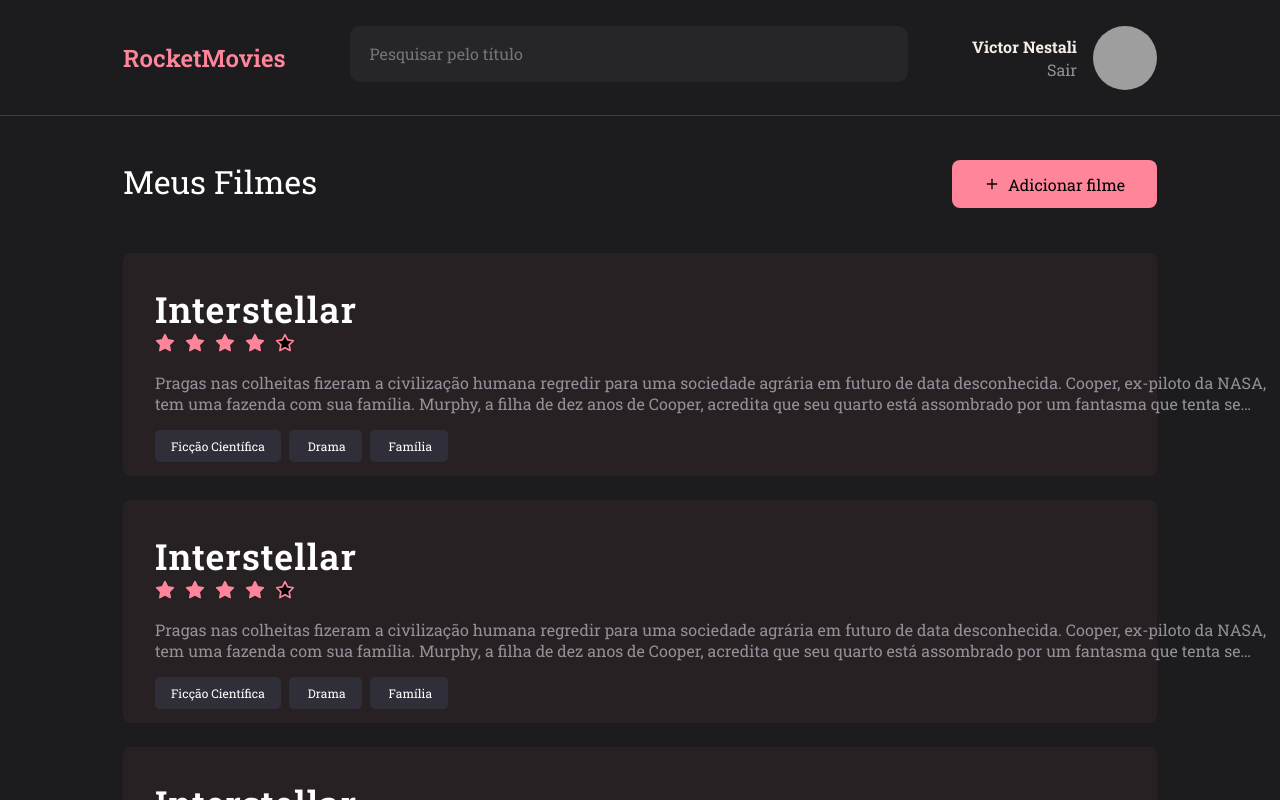
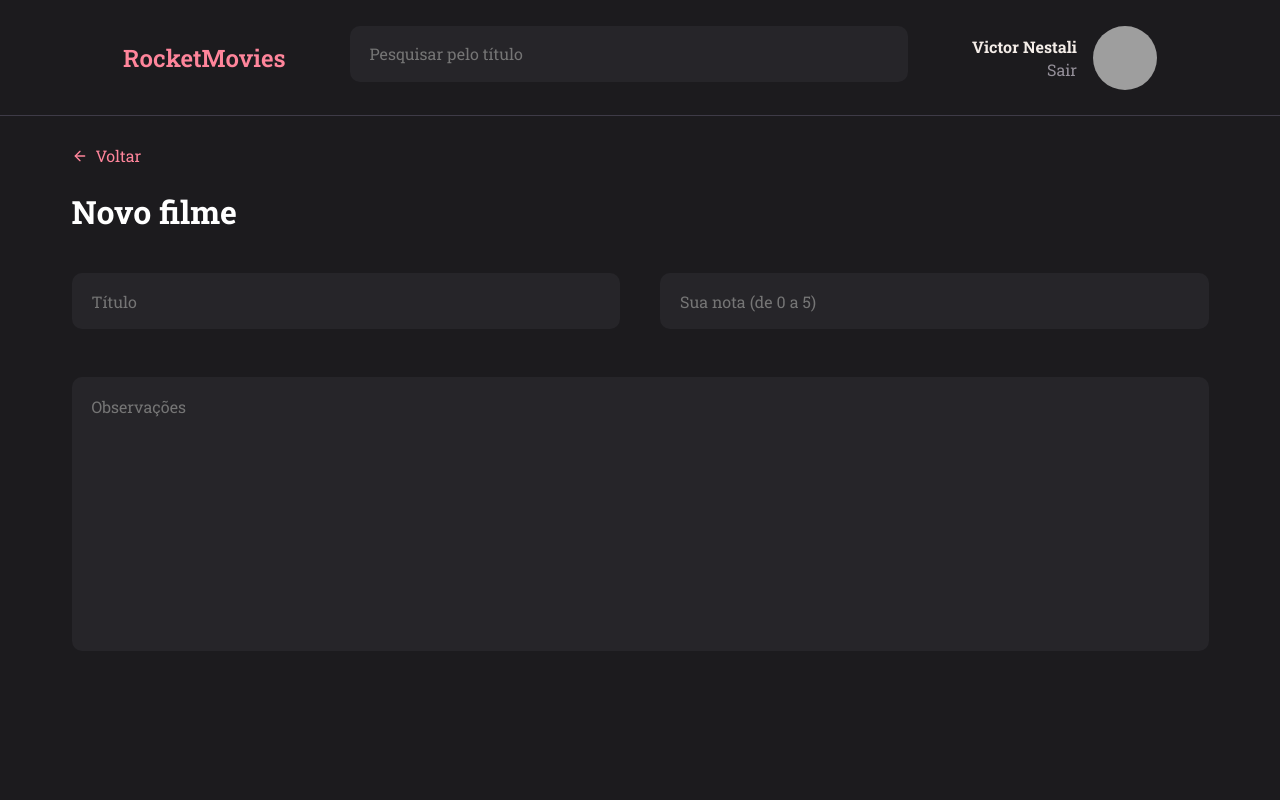
Before and after one commit to devnestali/rocketmovies, a React (Vite) app: page / in a window 1280 px wide. Built offline with nearby package versions, Linux system fonts and the light colour scheme; grey boxes are pictures that could not be loaded.

Commit message:
Creating new page CreateMovies and creating new component Textarea

```diff
--- a/src/components/ButtonText/index.jsx
+++ b/src/components/ButtonText/index.jsx
@@ -5,7 +5,6 @@ import { FiArrowLeft} from "react-icons/fi"
 export function ButtonText({ title, buttonIcon = false, ...rest }) {
   return (
     <Container
-      type="button"
       {...rest}
     >
       {buttonIcon && <FiArrowLeft />}
--- a/src/components/ButtonText/styles.js
+++ b/src/components/ButtonText/styles.js
@@ -1,6 +1,6 @@
 import styled from "styled-components";
 
-export const Container = styled.button`
+export const Container = styled.a`
   display: flex;
   align-items: center;
   gap: .8rem;
--- /dev/null
+++ b/src/components/Textarea/index.jsx
@@ -0,0 +1,10 @@
+/* eslint-disable react/prop-types */
+import { Container } from "./styles";
+
+export function Textarea({ value, ...rest}) {
+  return (
+    <Container {...rest}>
+      {value}
+    </Container>
+  )
+}
--- /dev/null
+++ b/src/components/Textarea/styles.js
@@ -0,0 +1,14 @@
+import styled from "styled-components";
+
+export const Container = styled.textarea`
+  width: 100%;
+  height: 27.4rem;
+
+  background-color: ${({ theme }) => theme.COLORS.BACKGROUND_800};
+  border: none;
+  resize: none;
+
+  border-radius: 1rem;
+  padding: 1.9rem 2rem;
+  margin-bottom: 4rem;
+`;
--- a/src/main.jsx
+++ b/src/main.jsx
@@ -4,13 +4,13 @@ import { ThemeProvider } from 'styled-components';
 import theme from './styles/theme';
 import GlobalStyle from './styles/global';
 
-import { Home } from './pages/Home';
+import { CreateMovie } from './pages/CreateMovie';
 
 ReactDOM.createRoot(document.getElementById('root')).render(
   <React.StrictMode>
     <ThemeProvider theme={theme}>
       <GlobalStyle />
-      <Home />
+      <CreateMovie />
     </ThemeProvider>
   </React.StrictMode>
 )
--- /dev/null
+++ b/src/pages/CreateMovie/index.jsx
@@ -0,0 +1,29 @@
+import { Container, Form } from "./styles";
+import { Header } from "../../components/Header";
+import { ButtonText } from "../../components/ButtonText";
+import { Input } from "../../components/Input";
+import { Textarea } from "../../components/Textarea";
+
+export function CreateMovie() {
+  return (
+    <Container>
+      <Header />
+
+      <main>
+        <Form>
+          <header>
+            <ButtonText title="Voltar" href="/" buttonIcon/>
+            <h1>Novo filme</h1>
+          </header>
+
+          <div>
+            <Input placeholder="Título" />
+            <Input placeholder="Sua nota (de 0 a 5)" />
+          </div>
+
+          <Textarea placeholder="Observações"/>
+        </Form>
+      </main>
+    </Container>
+  )
+}
--- /dev/null
+++ b/src/pages/CreateMovie/styles.js
@@ -0,0 +1,30 @@
+import styled from "styled-components";
+
+export const Container = styled.div`
+  width: 100%;
+  height: 100vh;
+
+  display: grid;
+  grid-template-rows: 105px auto;
+  grid-template-areas:
+  "header"
+  "content";
+`;
+
+export const Form = styled.form`
+  max-width: 113.7rem;
+  margin: 4rem auto;
+  overflow-y: auto;
+
+  > header {
+    display: grid;
+    margin-bottom: 4rem;
+  }
+
+  > div {
+    display: flex;
+    align-items: center;
+    gap: 4rem;
+    margin-bottom: 4rem;
+  }
+`;
--- a/src/pages/MoviePreview/index.jsx
+++ b/src/pages/MoviePreview/index.jsx
@@ -12,7 +12,7 @@ export function MoviePreview() {
       <Header />
 
       <main>
-        <ButtonText title="Voltar" buttonIcon/>
+        <ButtonText title="Voltar" href="/" buttonIcon/>
 
         <Title title="Interstellar" ratingIcon/>
 
```
